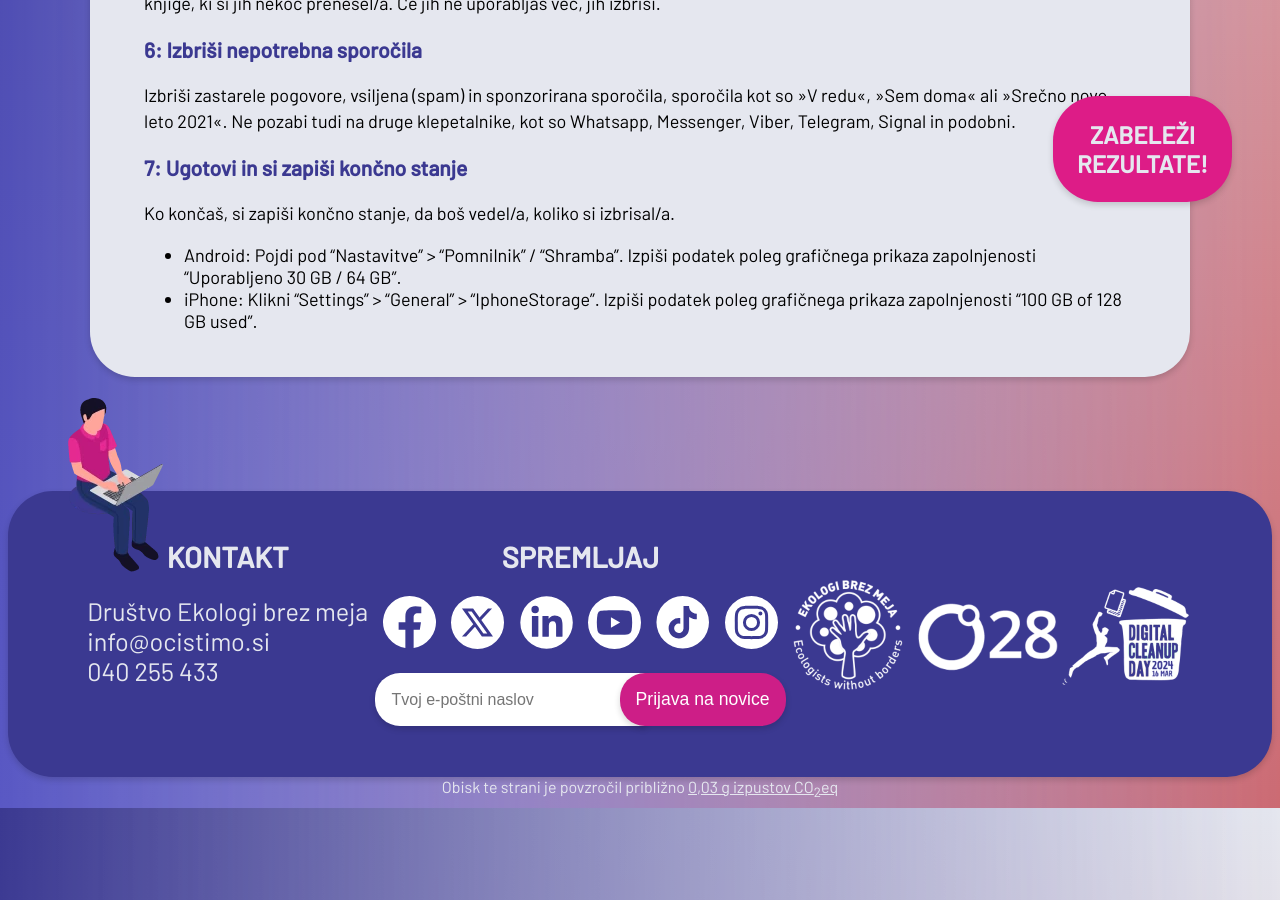
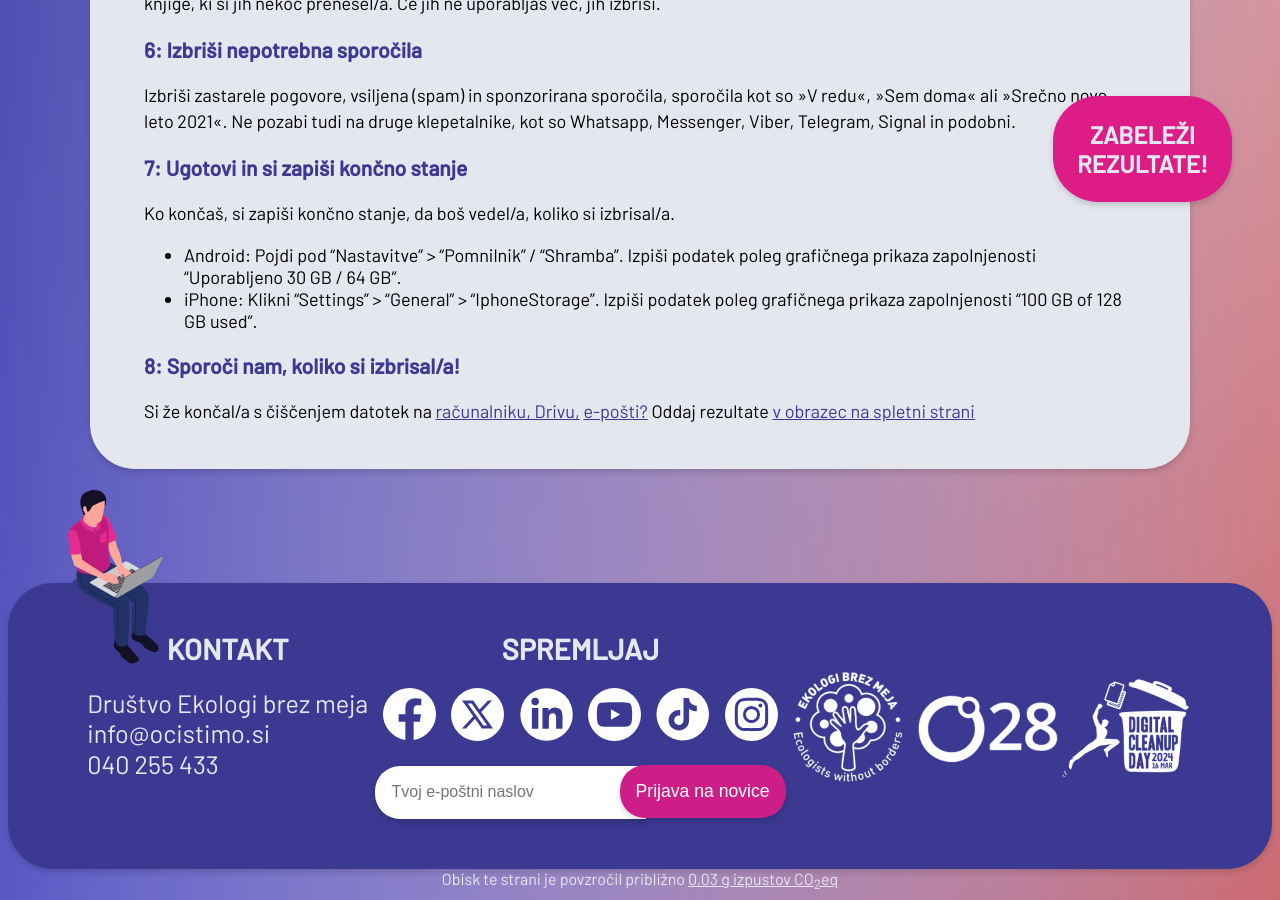
Before and after one commit to ewba/dcd-si, a Jekyll site: the page built from telefon.md, in a window 1280 px wide and 900 px high, scrolled down 1622 px. Built offline with Jekyll 4.4.1, drawn with Linux system fonts in a browser that asks for light colours; some of the changed text lies outside the part shown.

Commit message:
Update telefon.md

```diff
--- a/telefon.md
+++ b/telefon.md
@@ -10,11 +10,11 @@ css: yt.css
 ### 1: Ugotovi in si zapiši izhodiščno stanje
 Preden začneš, moraš ugotoviti izhodiščno stanje, da boš po koncu procesa vedel/a, koliko si izbrisal/a.
 - Android: Pojdi pod "Nastavitve" > "Pomnilnik" / "Shramba". Izpiši podatek poleg grafičnega prikaza zapolnjenosti "Uporabljeno 50 GB / 64 GB".
-- iPhone: Klikni "Settings" > "General" > “IphoneStorage”. Izpiši podatek poleg grafičnega prikaza zapolnjenosti "123 GB of 128 GB used".
+- iPhone: Klikni "Settings" > "General" > "IphoneStorage". Izpiši podatek poleg grafičnega prikaza zapolnjenosti "123 GB of 128 GB used".
 
 ### 2: Uporabi sistemska priporočila
 - Android: Pojdi pod "Nastavitve" > "Pomnilnik" / "Shramba" in izberi gumb "Počisti" / "Sprostite prostor", ki ti prikaže sistemska priporočila za izbris velikih datotek, dvojnikov fotografij in zamegljenih fotografij, starih posnetkov zaslona, neuporabljenih aplikacij, prenesenih datotek, varnostnih kopij in podobno.
-- iPhone: Klikni "Settings" > "General" > “IphoneStorage”. Pod razdelkom "Recommendations" ti telefon predlaga izbris velikih video datotek in fotografij in albuma "Recently deleted".
+- iPhone: Klikni "Settings" > "General" > "IphoneStorage". Pod razdelkom "Recommendations" ti telefon predlaga izbris velikih video datotek in fotografij in albuma "Recently deleted".
 
 ### 3: Izbriši aplikacije, ki jih ne uporabljaš
 Katerih aplikacij ne uporabljaš, si pozabil/a nanje ali si jih uporabil/a le nekajkrat? Izbriši jih! Imaš več aplikacij z enako funkcijo? Obdrži le tisto, ki jo uporabljaš najbolj pogosto. Če obstajajo, izberi lažje različice aplikacij (npr. Facebook Lite). Redno posodabljaj aplikacije, saj s tem tudi zmanjšaš porabo virov.
@@ -34,4 +34,7 @@ Izbriši zastarele pogovore, vsiljena (spam) in sponzorirana sporočila, sporoč
 ### 7: Ugotovi in si zapiši končno stanje
 Ko končaš, si zapiši končno stanje, da boš vedel/a, koliko si izbrisal/a.
 - Android: Pojdi pod "Nastavitve" > "Pomnilnik" / "Shramba". Izpiši podatek poleg grafičnega prikaza zapolnjenosti "Uporabljeno 30 GB / 64 GB".
-- iPhone: Klikni "Settings" > "General" > “IphoneStorage”. Izpiši podatek poleg grafičnega prikaza zapolnjenosti "100 GB of 128 GB used".
+- iPhone: Klikni "Settings" > "General" > "IphoneStorage". Izpiši podatek poleg grafičnega prikaza zapolnjenosti "100 GB of 128 GB used".
+
+### 8: Sporoči nam, koliko si izbrisal/a!
+Si že končal/a s čiščenjem datotek na <a href="https://ewba.github.io/dcd-si/datoteke.html" target="_blank" rel="noopener">računalniku, Drivu,</a> <a href="https://ewba.github.io/dcd-si/eposta.html" target="_blank" rel="noopener">e-pošti?</a> Oddaj rezultate [v obrazec na spletni strani]({{ site.submitURL }})
```
Also changed, not shown: other parts of telefon.md (+1 -1 lines).
